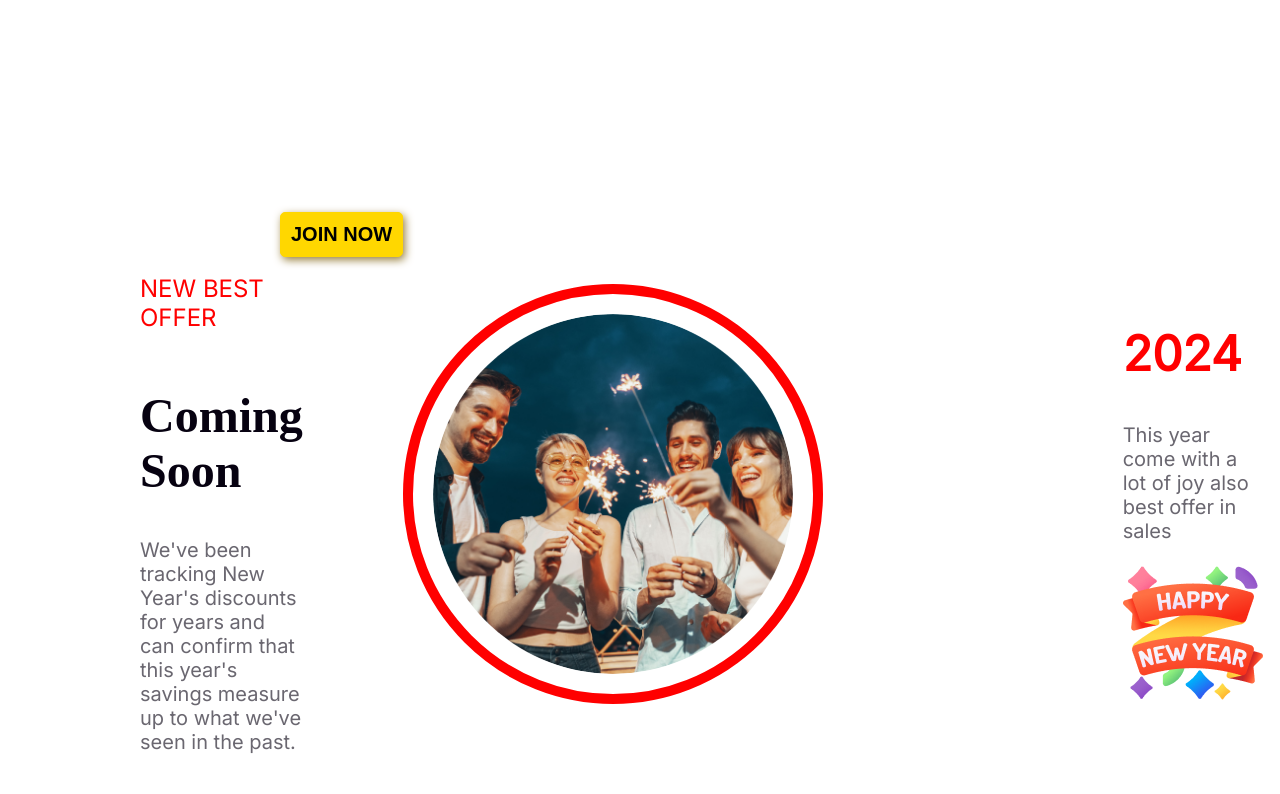
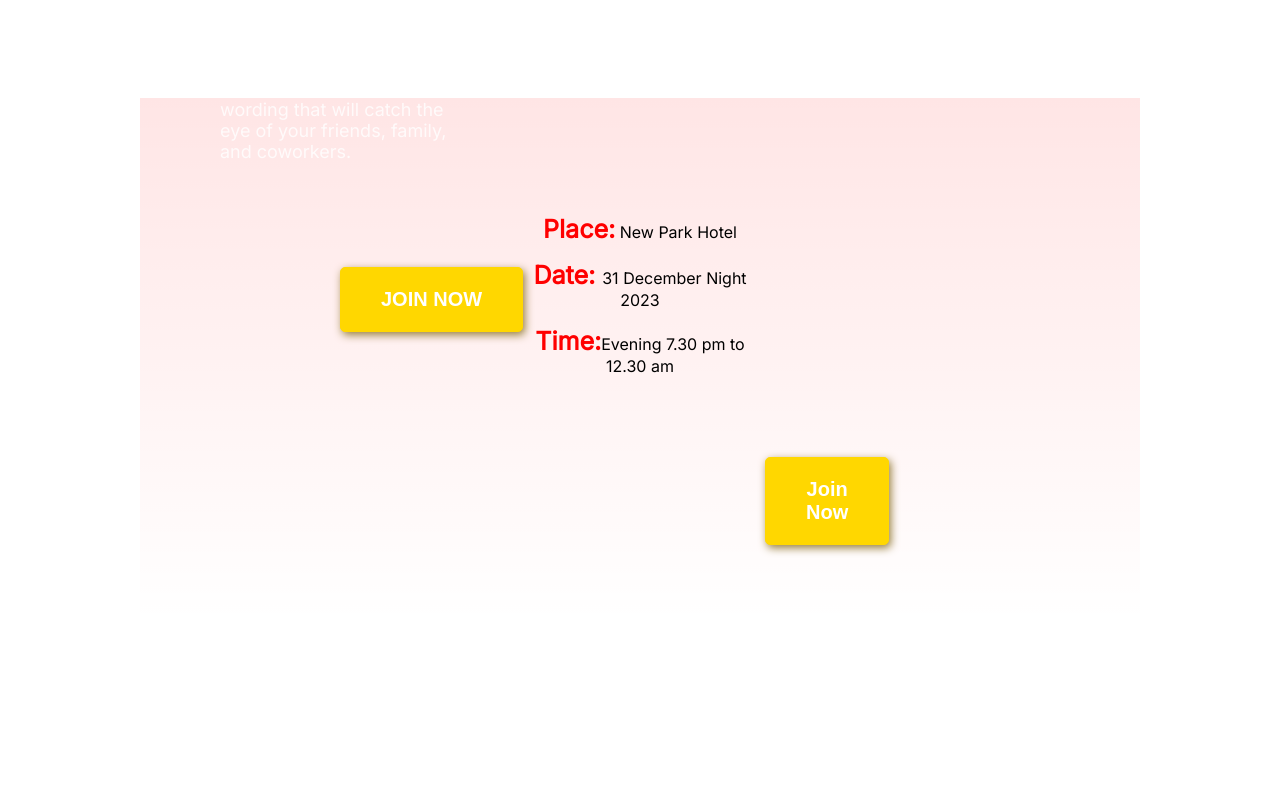
Before and after one commit to tasnimmondoltuba/new-year-portfolio, a plain HTML site: page index.html in a window 1280 px wide. Shown: the part 2289-3083 px from the top of the page. Drawn offline with Linux system fonts and the light colour scheme.

Commit message:
join section

```diff
--- a/index.html
+++ b/index.html
@@ -40,7 +40,16 @@
     <img  src="resources/Group 70 .png" alt="2024 year">
 </div>
 </section>
-<!-- new offer section -->
+<!-- join now section -->
+<section>
+    <div class="join-section">
+        <p><span class="same-color">Place:</span> New Park Hotel</p>
+        <p><span class="same-color">Date: </span> 31 December Night 2023</p>
+        <p><span class="same-color">Time:</span>Evening 7.30 pm to 12.30 am</p>
+      <div class="join-button" >  <button class="pri-button">Join Now</button></div>
+    </div>
+</section>
+<!-- new best offer section -->
 <section>
     <div class="best-section">
         <div class="best-offer-description">
--- a/styles/style.css
+++ b/styles/style.css
@@ -110,6 +110,39 @@ margin-bottom: 120px;
 
 }
 /* welcome section end */
+/* join section styles */
+.join-section{
+    background: linear-gradient(180deg, rgba(255, 0, 0, 0.10) 0%, rgba(255, 0, 0, 0.00) 100%);
+    height: 300px;
+    margin: 120px 140px;
+    padding:100px 385px 125px 385px ;
+}
+.join-section p{
+    text-align: center;
+
+}
+.pri-button{
+    color: #FFF;
+    padding:20px 40px;
+    margin: 65px 90px 125px 200px;
+    font-size: 20px;
+    border: 1px solid gold;
+    font-weight: 700;
+    border-radius: 5px;
+    box-shadow: 2px 3px 8px rgb(151, 127, 60);
+}
+.join-button{
+ padding-left: 40px;
+ padding-bottom: 120px;
+
+}
+.same-color{
+    color: #F00;
+    font-size: 25px;
+    font-weight: 600;
+
+
+}
 /* best offer section */
 .best-section{
     display: flex;
```
